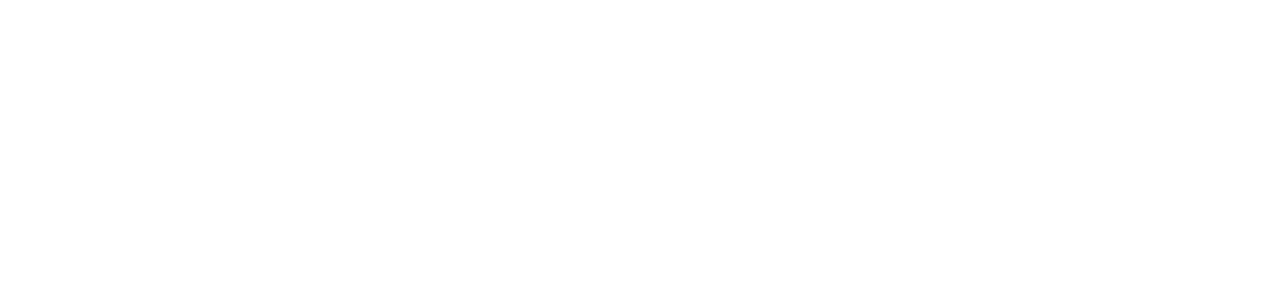
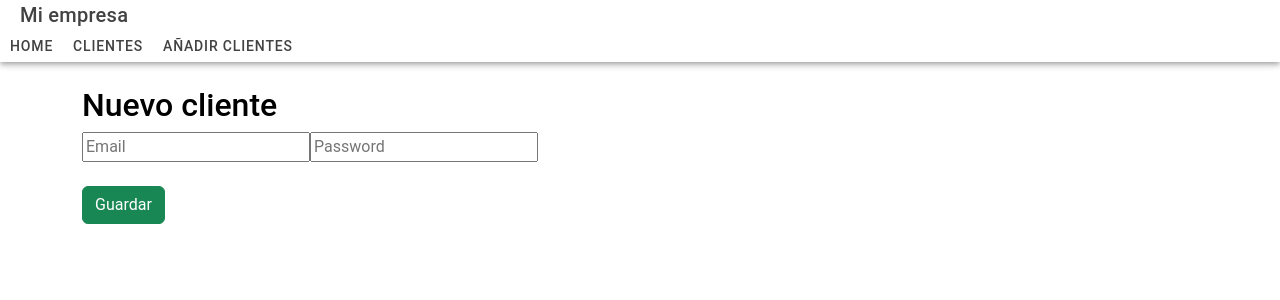
Before and after one commit to ManuDLPcurso/clientApp_REACT, a React (Vite) app: page /login in a window 1280 px wide. Shown: the top 300 px of the page. Built offline with nearby package versions, Linux system fonts and the light colour scheme.

Commit message:
auth guard revisar

```diff
--- a/src/App.tsx
+++ b/src/App.tsx
@@ -38,6 +38,8 @@
 import ClientsPage from "./pages/ClientsPage";
 import AddPage from "./pages/AddPage";
 import EditClientPage from "./pages/EditClientPage";
+import LoginPage from "./pages/LoginPage";
+import ProtectedRoute from "./ProtectedRoute";
 
 setupIonicReact();
 
@@ -54,8 +56,11 @@
         <Route exact path="/add">
           <AddPage />
         </Route>
-        <Route exact path="/edit/:id">
+        <ProtectedRoute exact path="/edit/:id">
           <EditClientPage />
+        </ProtectedRoute>
+        <Route exact path="/login" component={LoginPage}>
+          <LoginPage />
         </Route>
         <Route exact path="/">
           <Redirect to="/home" />
--- /dev/null
+++ b/src/ProtectedRoute.tsx
@@ -0,0 +1,16 @@
+import React from "react";
+import { Redirect, Route } from "react-router-dom";
+import { AuthService } from "./services/AuthService";
+export default function ProtectedRoute({ component: Component, ...rest }: any) {
+
+
+    return (
+    <Route
+      {...rest}
+      render={(props) => {
+        const session = localStorage.getItem("supabase.auth.token");
+        return session ? <Component {...props} /> : <Redirect to="/login" />;
+      }}
+    />
+  );
+}
--- a/src/pages/ClientsPage.tsx
+++ b/src/pages/ClientsPage.tsx
@@ -16,7 +16,7 @@
 
   const [client, setClient] = useState<any[]>([]);
 
-  //----------------PAGINACION-----------------------
+//----------------PAGINACION-----------------------
 
   const [currentPage, Setpage] = useState(1);
 
@@ -32,8 +32,8 @@
     for (let i = 1; i <= totalPage; i++) {
       pageNumber.push(i);
     }
+//----------------FIN PAGINACION-----------------------
 
-  //----------------PAGINACION-----------------------
   const loadClients = async () => {
     const datos = await ClientService.getClients();
     setClient(datos);
--- /dev/null
+++ b/src/pages/LoginPage.tsx
@@ -0,0 +1,57 @@
+import { IonPage, IonHeader, IonToolbar, IonTitle, IonButtons, IonButton, IonContent } from "@ionic/react";
+import { useState } from "react";
+import { useHistory } from "react-router";
+import { AuthService } from "../services/AuthService";
+
+export default function LoginPage() {
+  const history = useHistory();
+  const [email, setEmail] = useState("");
+  const [password, setPassword] = useState("");
+
+  const login = async () => {
+    try {
+      await AuthService.login(email, password);
+      history.push("/clients");
+    } catch {
+      alert("Credenciales incorrectas");
+    }
+  };
+  return (
+    <IonPage>
+          <IonHeader>
+            <IonToolbar>
+              <IonTitle>Mi empresa</IonTitle>
+              <IonButtons>
+                <IonButton routerLink="/home">Home</IonButton>
+                <IonButton routerLink="/clients">Clientes</IonButton>
+                <IonButton routerLink="/add">Añadir Clientes</IonButton>
+              </IonButtons>
+            </IonToolbar>
+          </IonHeader>
+          <IonContent fullscreen>
+            <div className="container mt-4">
+              <h2>Nuevo cliente</h2>
+
+              <input
+                placeholder="Email"
+                onChange={(e) => setEmail(e.target.value)}
+              />
+              <input
+                placeholder="Password"
+                onChange={(e) => setPassword(e.target.value)}
+              />
+              <br />
+              <br />
+              <button className="btn btn-success" onClick={login}>
+                Guardar
+              </button>
+            </div>
+            <IonHeader collapse="condense">
+              <IonToolbar>
+                <IonTitle size="large">Blank</IonTitle>
+              </IonToolbar>
+            </IonHeader>
+          </IonContent>
+        </IonPage>
+  );
+}
--- /dev/null
+++ b/src/services/AuthService.ts
@@ -0,0 +1,26 @@
+import { supabase } from "../config/supabase";
+
+export class AuthService {
+
+  static async login(email: string, password: string) {
+    const { data, error } = await supabase.auth.signInWithPassword({email,password,});
+    if (error) {
+      throw error;
+    }
+    return data;
+  }
+
+  static async logout() {
+    await supabase.auth.signOut();
+  }
+
+  static async getSession() {
+    const { data } = await supabase.auth.getSession();
+    return data.session;
+  }
+
+  static async isAuthenticated() {
+    const session = await this.getSession();
+    return !!session;
+  }
+}
```
Also changed, not shown: src/pages/ClientsPage.css (deleted).
